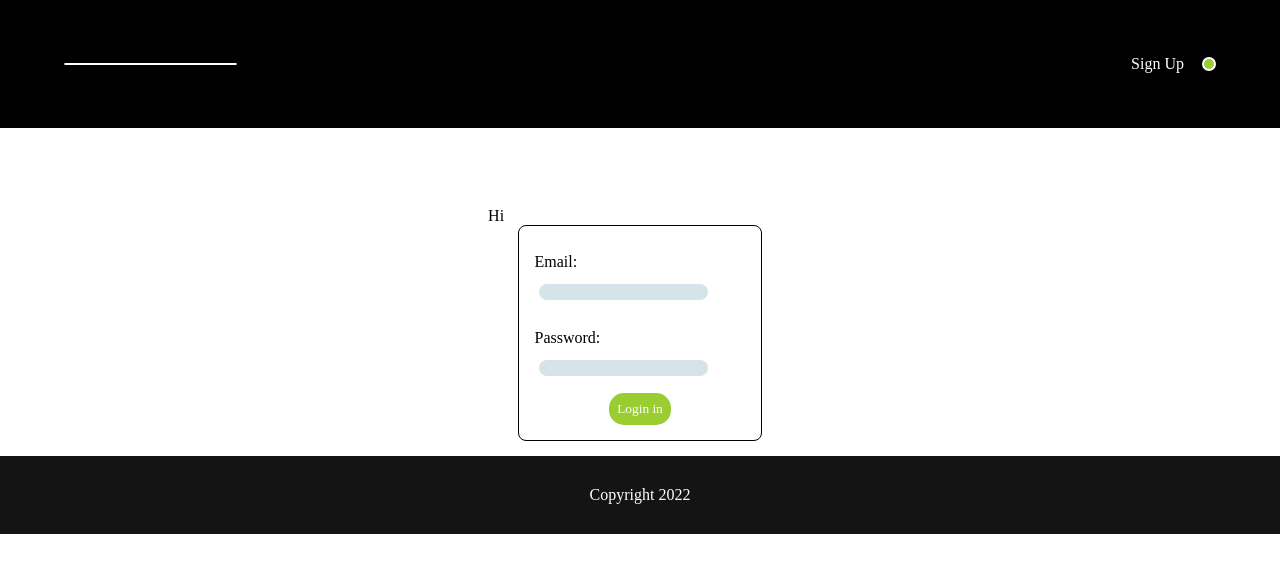
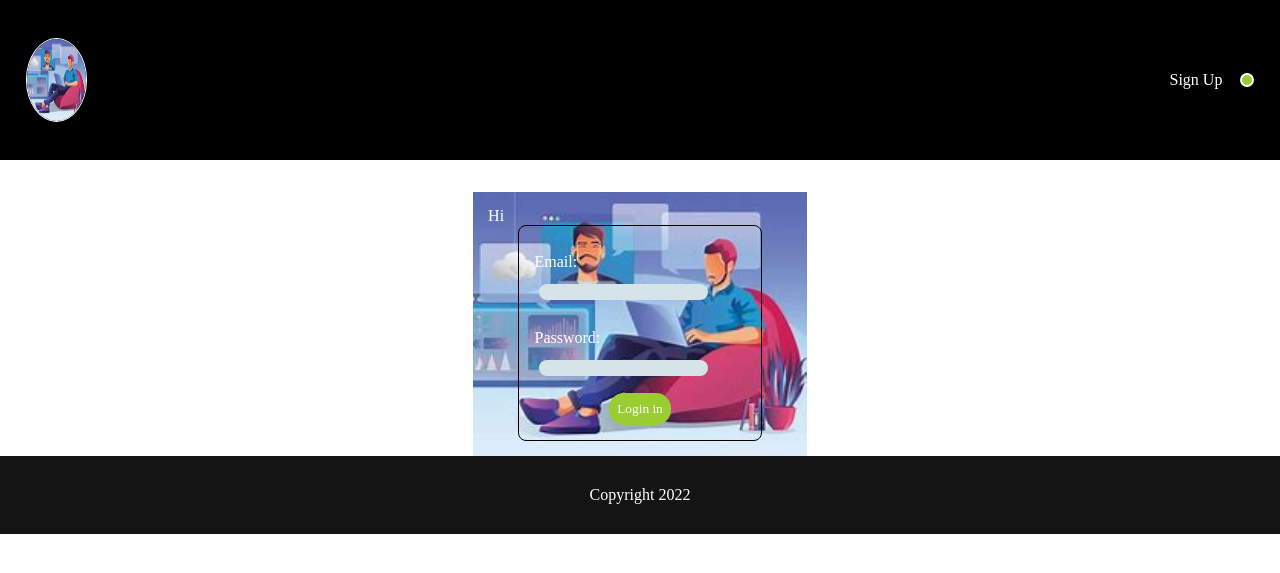
Before and after one commit to Zedtek-me/VideoCallBackend, a Django app: a page that uses VideoBackendApp/templates/videobackend/base.html in a window 1280 px wide. Shown: the top 573 px of the page. Run offline with Django 4.2, Linux system fonts and the light colour scheme.

Commit message:
dashboard almost done

```diff
--- a/VideoBackendApp/static/videobackend/css/index.css
+++ b/VideoBackendApp/static/videobackend/css/index.css
@@ -24,9 +24,9 @@ html{
     display: flex;
     justify-content: space-between;
     align-items: center;
-    padding: 5%;
+    padding: 2%;
     width: 100%;
-    height: 10%;
+    height:20%;
     position: fixed;
     top: 0;
     right: 0;
@@ -37,9 +37,9 @@ html{
 }
 
 #logo{
-    width: 15%;
-    height: 15%;
-    border-radius: 15px;
+    width: 5%;
+    height: 77%;
+    border-radius: 50%;
     border:solid 1px;
 }
 
@@ -149,10 +149,14 @@ html{
     align-items: center;
     justify-self: center;
     padding: 15px;
-    background-image: url('');
+    background-image: url('../img/Video_conf_img.jpg');
+    background-repeat: no-repeat;
+    background-size:cover;
+    background-position:center;
     width: fit-content;
     padding: 15px;
     margin-top: 15%;
+    color: white;
 }
 
 #login-hi{
@@ -202,13 +206,14 @@ label.pass-hint{/*password container with the pass-cont and pass-hint paragraph*
 }
 /* found in the forms to give the forms some nice looks */
 form div.opac-bg{
-    background-image: linear-gradient(to right, rgba(black, black, black, 1), rgba(white, white, white, 0.5));
+    background: linear-gradient(to right, rgb(black, black, black), white);
     position: absolute;
     top: 0;
     right: 0;
     left: 0;
     bottom: 0;
     width:100%;
+    height: 100%;
 }
 
 .login-div form >label, .pass-cont/*pass-cont is a container that holds password text and field, in order to enable me align the pass-hint well*/{
@@ -337,7 +342,7 @@ footer, .footer-cont{
     align-items: flex-start;
     align-self: flex-start;
     position: absolute;
-    top: 0;
+    top: -10px;
     left: 0;
     bottom: 0;
     right: 70%;
--- a/VideoBackendApp/templates/videobackend/base.html
+++ b/VideoBackendApp/templates/videobackend/base.html
@@ -8,11 +8,11 @@
         <meta http-equiv="X-UA-Compatible">
         <meta name="Description" content="video confrencing application built by zedtek">
         <link rel="stylesheet" href="../../static/videobackend/css/index.css" type="text/css">
-        <link rel="icon" href="../../static/videobackend/img/" type="image/*">
+        <link rel="icon" href="../../static/videobackend/img/Video_conf_img.jpg" type="image/*">
     </head>
     <body>
         <header class="header">
-            <img src="" alt="Logo" id="logo">
+            <img src="../../static/videobackend/img/Video_conf_img.jpg" alt="Logo" id="logo">
             <nav class="nav">
                 <ul class="nav-ul">
                     {%block dashboard%}<li><a href="{%url 'dashboard'%}">Dashboard</a> <hr></li>{%endblock%}
```
Also changed, not shown: VideoBackendApp/static/videobackend/img/Video_conf_img.jpg (added).
